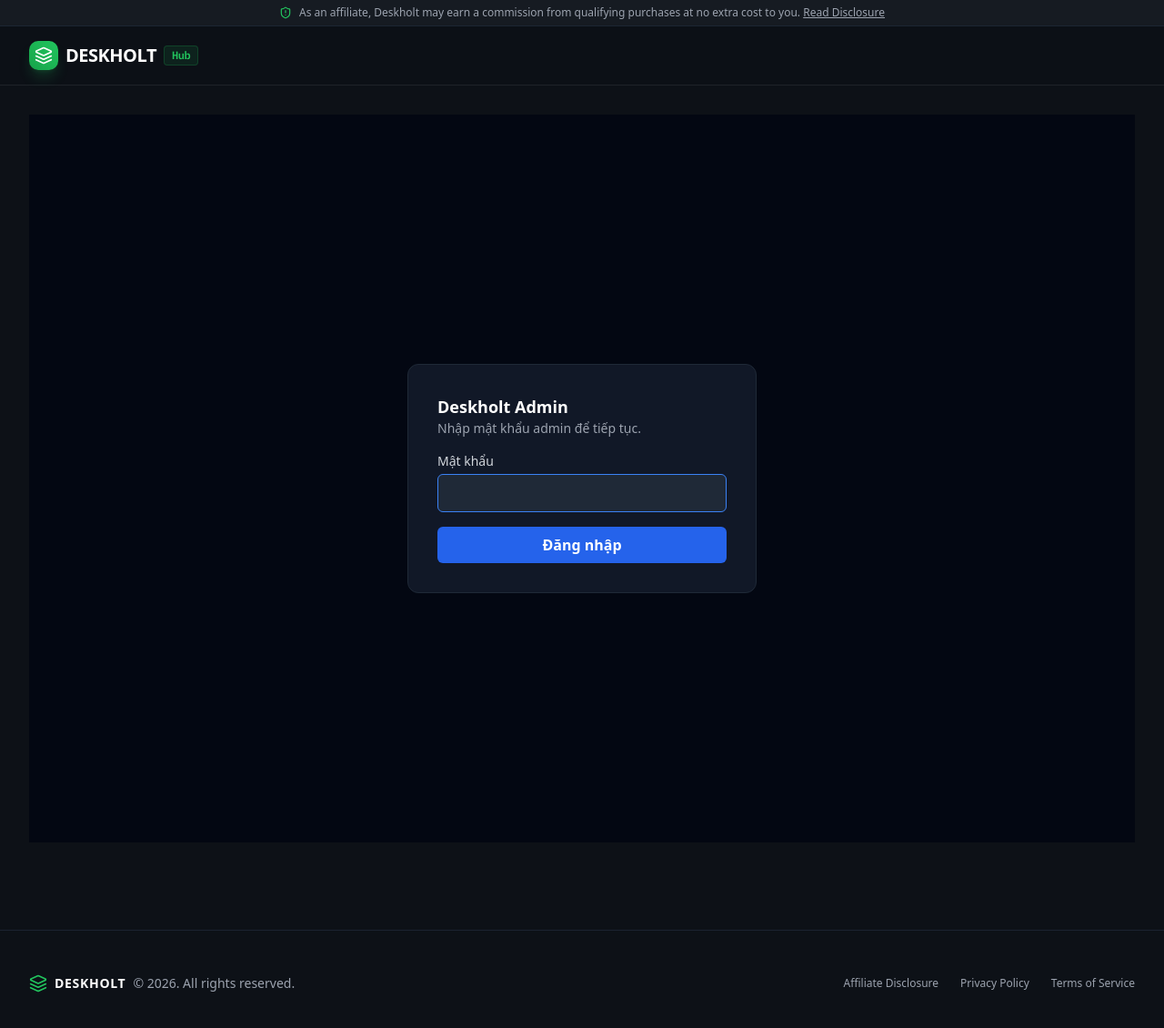
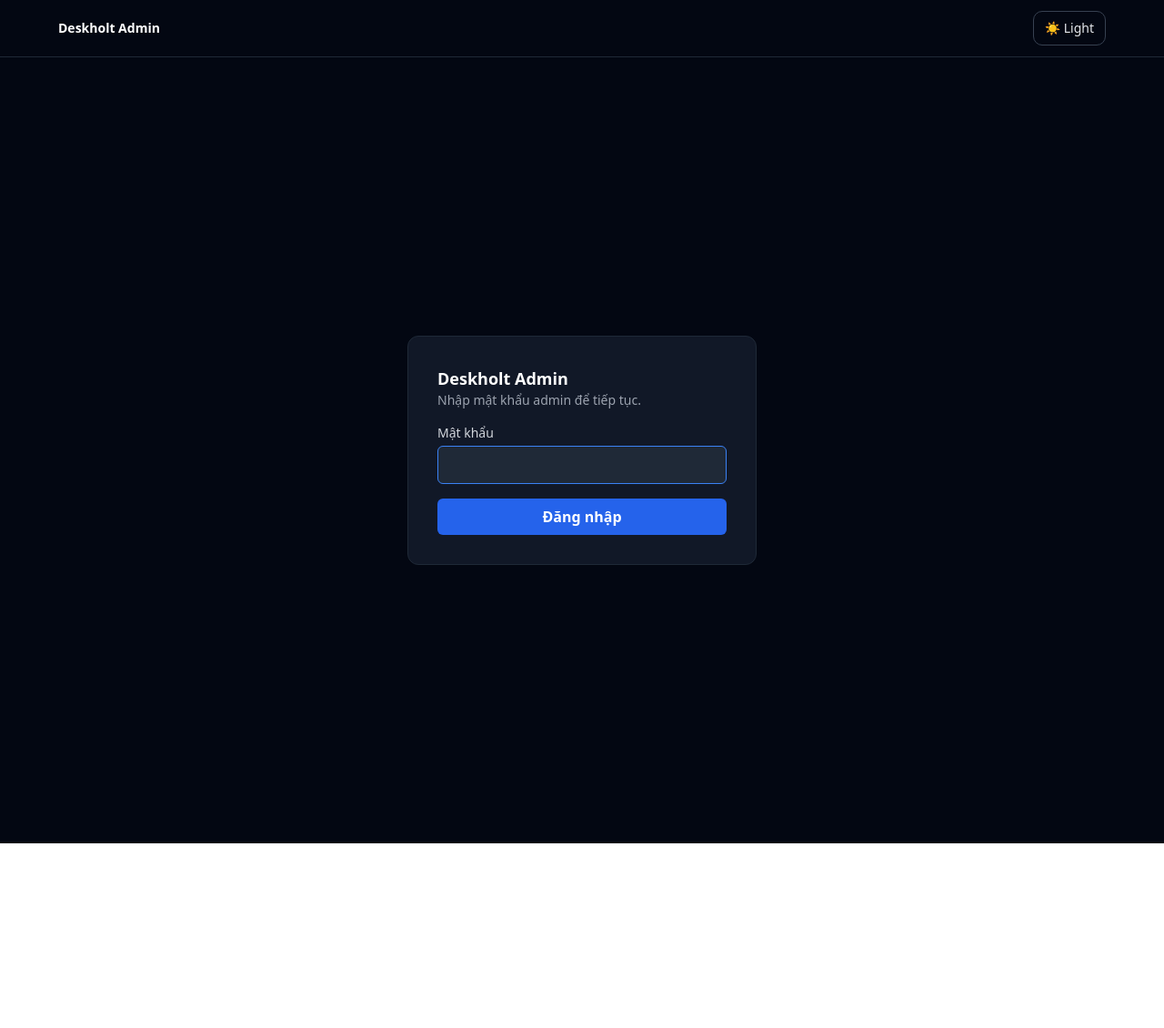
Before and after one commit to yuninguyen/deskholt, a Next.js app: page /admin/login in a window 1280 px wide. Shown: the top 1130 px of the page at 91% size. After the commit the page ends 927 px from the top, so only its background shows below. Built offline with nearby package versions, Linux system fonts and the light colour scheme.

Commit message:
feat(admin): add admin layout with dark/light theme toggle

```diff
--- a/src/app/(admin)/layout.tsx
+++ b/src/app/(admin)/layout.tsx
@@ -1,65 +1,33 @@
-import Link from 'next/link';
-import { Layers, ShieldAlert } from 'lucide-react';
+import type { ReactNode } from 'react';
+import ThemeToggle from '@/components/admin/ThemeToggle';
 
-export default function AdminGroupLayout({
-  children,
-}: {
-  children: React.ReactNode;
-}) {
+const THEME_INIT_SCRIPT = `
+(function () {
+  try {
+    var stored = localStorage.getItem('admin-theme');
+    var theme = stored === 'light' || stored === 'dark'
+      ? stored
+      : (window.matchMedia('(prefers-color-scheme: light)').matches ? 'light' : 'dark');
+    document.currentScript.parentElement.setAttribute('data-theme', theme);
+  } catch (e) {}
+})();
+`;
+
+export default function AdminLayout({ children }: { children: ReactNode }) {
   return (
-    <div className="min-h-screen flex flex-col bg-dark-900 text-gray-100 selection:bg-brand-500 selection:text-white">
-      {/* Compliance Disclosure Banner */}
-      <div className="bg-dark-800 border-b border-gray-800/80 px-4 py-1.5 text-xs text-gray-400 text-center flex items-center justify-center gap-2">
-        <ShieldAlert className="w-3.5 h-3.5 text-brand-500" />
-        <span>
-          As an affiliate, Deskholt may earn a commission from qualifying purchases at no extra cost to you.{' '}
-          <Link href="/affiliate-disclosure" className="underline hover:text-brand-500 transition-colors">
-            Read Disclosure
-          </Link>
-        </span>
-      </div>
-
-      {/* Navigation Bar */}
-      <header className="sticky top-0 z-50 glass-nav">
-        <div className="max-w-7xl mx-auto px-4 sm:px-6 lg:px-8 h-16 flex items-center justify-between">
-          <Link href="/" className="flex items-center gap-2 text-xl font-bold tracking-tight text-white group">
-            <div className="w-8 h-8 rounded-lg bg-gradient-to-tr from-brand-600 to-brand-500 flex items-center justify-center text-white shadow-lg shadow-brand-500/20 group-hover:scale-105 transition-transform">
-              <Layers className="w-5 h-5" />
-            </div>
-            <span>DESKHOLT</span>
-            <span className="text-xs px-2 py-0.5 rounded bg-brand-500/10 text-brand-500 font-mono border border-brand-500/20">
-              Hub
-            </span>
-          </Link>
+    <div
+      id="admin-theme-root"
+      data-theme="dark"
+      className="min-h-screen bg-gray-50 text-gray-900 dark:bg-gray-950 dark:text-gray-100"
+    >
+      <script dangerouslySetInnerHTML={{ __html: THEME_INIT_SCRIPT }} />
+      <header className="border-b border-gray-200 bg-white px-6 py-3 dark:border-gray-800 dark:bg-gray-950">
+        <div className="mx-auto flex max-w-6xl items-center justify-between">
+          <span className="text-sm font-semibold text-gray-900 dark:text-white">Deskholt Admin</span>
+          <ThemeToggle />
         </div>
       </header>
-
-      {/* Main Content Area */}
-      <main className="flex-1 max-w-7xl w-full mx-auto px-4 sm:px-6 lg:px-8 py-8">
-        {children}
-      </main>
-
-      {/* Footer */}
-      <footer className="border-t border-gray-800/80 bg-dark-900 py-12 mt-16 text-sm text-gray-400">
-        <div className="max-w-7xl mx-auto px-4 sm:px-6 lg:px-8 flex flex-col md:flex-row justify-between items-center gap-6">
-          <div className="flex items-center gap-2">
-            <Layers className="w-5 h-5 text-brand-500" />
-            <span className="font-bold text-white tracking-wider">DESKHOLT</span>
-            <span>© 2026. All rights reserved.</span>
-          </div>
-          <div className="flex gap-6 text-xs text-gray-400">
-            <Link href="/affiliate-disclosure" className="hover:text-white transition-colors">
-              Affiliate Disclosure
-            </Link>
-            <Link href="/privacy-policy" className="hover:text-white transition-colors">
-              Privacy Policy
-            </Link>
-            <Link href="/terms-of-service" className="hover:text-white transition-colors">
-              Terms of Service
-            </Link>
-          </div>
-        </div>
-      </footer>
+      <main className="px-6 py-8">{children}</main>
     </div>
   );
 }
--- /dev/null
+++ b/src/components/admin/ThemeToggle.tsx
@@ -0,0 +1,27 @@
+'use client';
+
+export default function ThemeToggle() {
+  function handleClick() {
+    const root = document.getElementById('admin-theme-root');
+    if (!root) return;
+    const next = root.getAttribute('data-theme') === 'dark' ? 'light' : 'dark';
+    root.setAttribute('data-theme', next);
+    try {
+      window.localStorage.setItem('admin-theme', next);
+    } catch {
+      // localStorage unavailable (private browsing) — toggle still works for this page view.
+    }
+  }
+
+  return (
+    <button
+      type="button"
+      onClick={handleClick}
+      aria-label="Toggle light/dark theme"
+      className="rounded-lg border border-gray-300 px-3 py-2 text-sm text-gray-700 hover:border-brand-400 dark:border-gray-700 dark:text-gray-200 dark:hover:border-brand-500"
+    >
+      <span className="dark:hidden">🌙 Dark</span>
+      <span className="hidden dark:inline">☀️ Light</span>
+    </button>
+  );
+}
```
